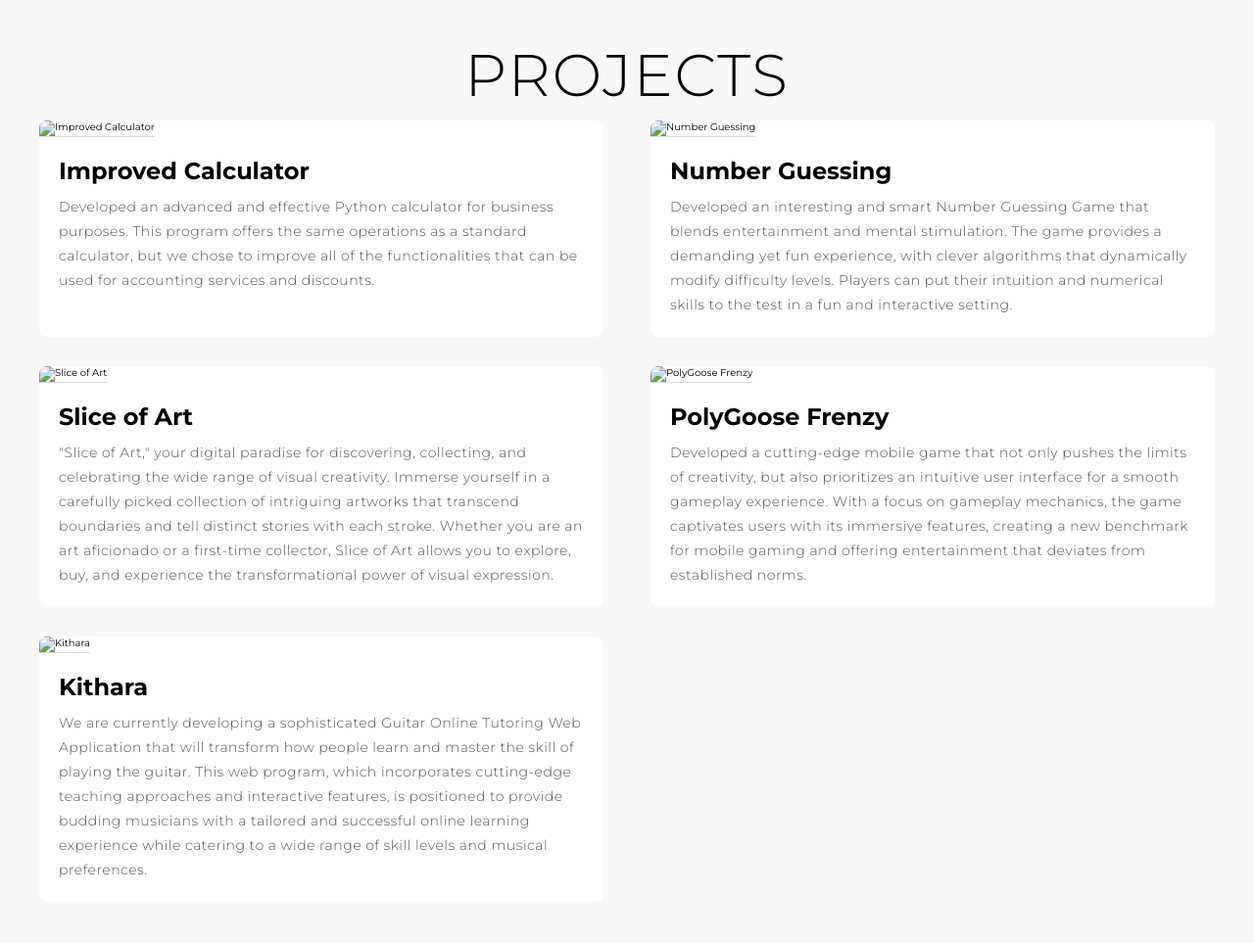
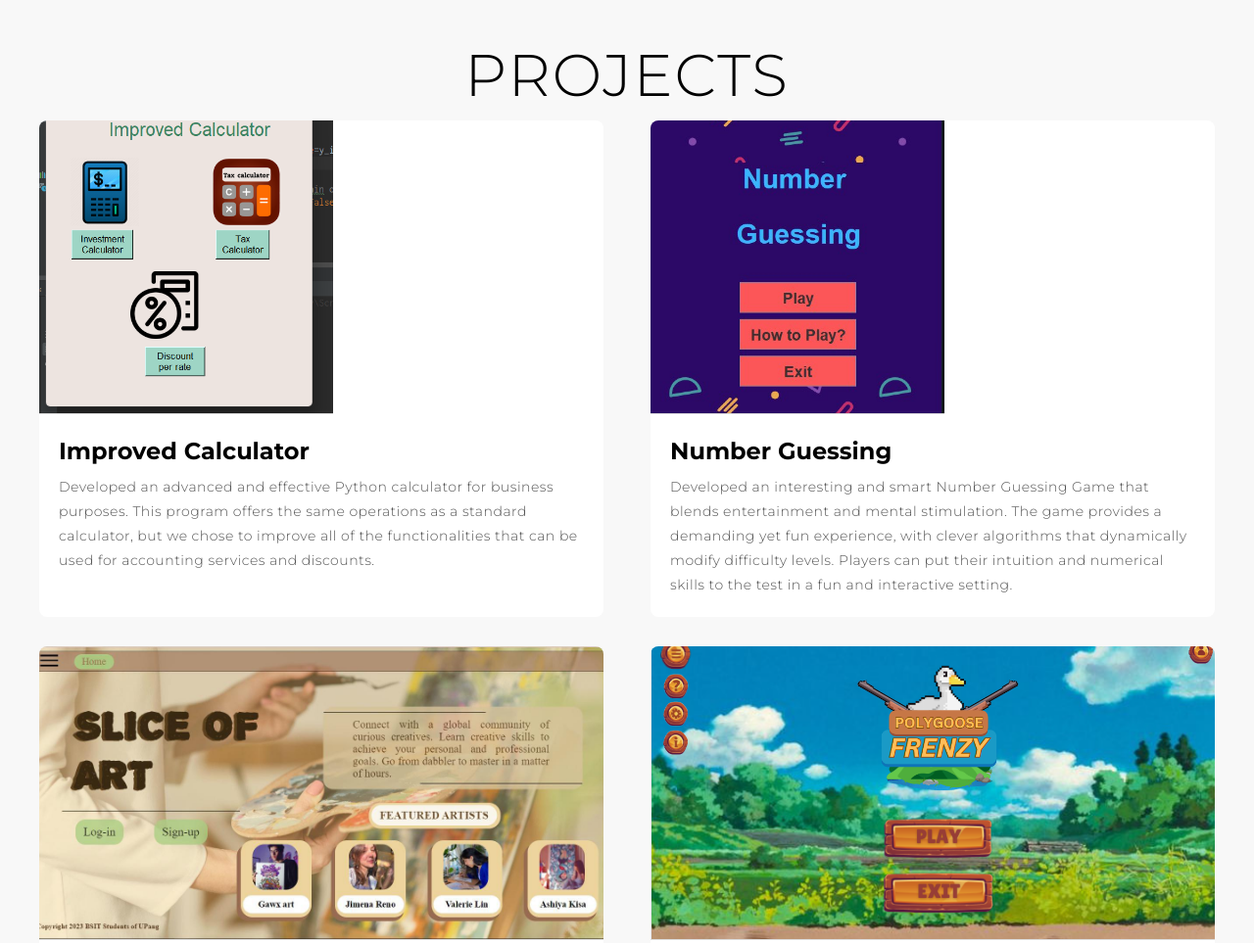
Before and after one commit to cchrisha/Portfolio, a plain HTML site: page index.html in a window 1280 px wide. Shown: the part 840-1803 px from the top of the page at 98% size. Drawn offline with Linux system fonts and the light colour scheme; the site is published under a folder, as on GitHub Pages, so addresses that start at the root find nothing.

Commit message:
portfolio

```diff
--- a/index.html
+++ b/index.html
@@ -47,7 +47,7 @@
             <div class="my-projects">
                 <div class="box-project">
                     <div class="adcal">
-                        <img src="/img/adcal.png" alt="Improved Calculator">
+                        <img src="./img/adcal.png" alt="Improved Calculator">
                         <div class="projects">
                             <h1>Improved Calculator</h1>
                             <p>Developed an advanced and effective Python calculator for business purposes. This program offers the same operations as a standard calculator, but we chose to improve all of the functionalities that can be used for accounting services and discounts.</p>
@@ -56,7 +56,7 @@
                 </div>
                 <div class="box-project">
                     <div class="numguess">
-                        <img src="/img/numguess.jpg" alt="Number Guessing">
+                        <img src="./img/numguess.jpg" alt="Number Guessing">
                         <div class="projects">
                             <h1>Number Guessing</h1>
                             <p>Developed an interesting and smart Number Guessing Game that blends entertainment and mental stimulation. The game provides a demanding yet fun experience, with clever algorithms that dynamically modify difficulty levels. Players can put their intuition and numerical skills to the test in a fun and interactive setting.</p>
@@ -64,21 +64,21 @@
                     </div>
                 </div>
                 <div class="box-project">
-                    <img src="/img/soa.jpg" alt="Slice of Art">
+                    <img src="./img/soa.jpg" alt="Slice of Art">
                     <div class="projects">
                         <h1>Slice of Art</h1>
                         <p>"Slice of Art," your digital paradise for discovering, collecting, and celebrating the wide range of visual creativity. Immerse yourself in a carefully picked collection of intriguing artworks that transcend boundaries and tell distinct stories with each stroke. Whether you are an art aficionado or a first-time collector, Slice of Art allows you to explore, buy, and experience the transformational power of visual expression.</p>
                     </div>
                 </div>
                 <div class="box-project">
-                    <img src="/img/poly.png" alt="PolyGoose Frenzy">
+                    <img src="./img/poly.png" alt="PolyGoose Frenzy">
                     <div class="projects">
                         <h1>PolyGoose Frenzy</h1>
                         <p>Developed a cutting-edge mobile game that not only pushes the limits of creativity, but also prioritizes an intuitive user interface for a smooth gameplay experience. With a focus on gameplay mechanics, the game captivates users with its immersive features, creating a new benchmark for mobile gaming and offering entertainment that deviates from established norms.</p>
                     </div>
                 </div>
                 <div class="box-project">
-                    <img src="/img/kithara.png" alt="Kithara">
+                    <img src="./img/kithara.png" alt="Kithara">
                     <div class="projects">
                         <h1>Kithara</h1>
                         <p>We are currently developing a sophisticated Guitar Online Tutoring Web Application that will transform how people learn and master the skill of playing the guitar. This web program, which incorporates cutting-edge teaching approaches and interactive features, is positioned to provide budding musicians with a tailored and successful online learning experience while catering to a wide range of skill levels and musical preferences.</p>
```
